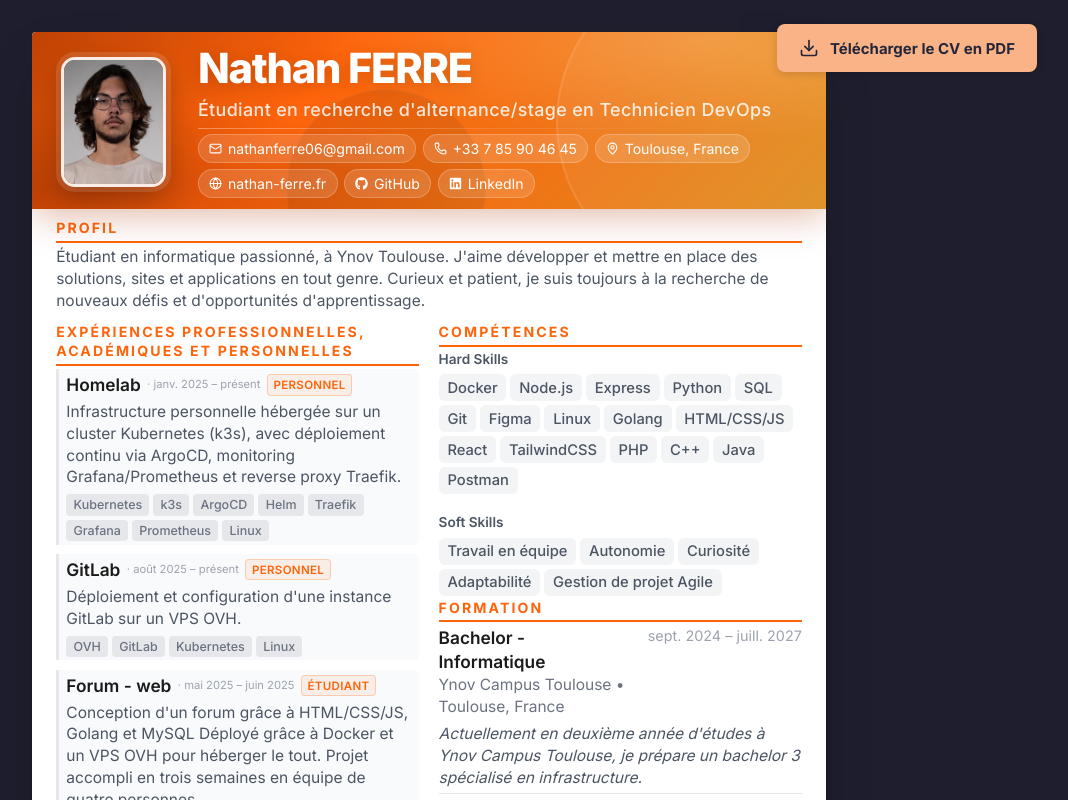
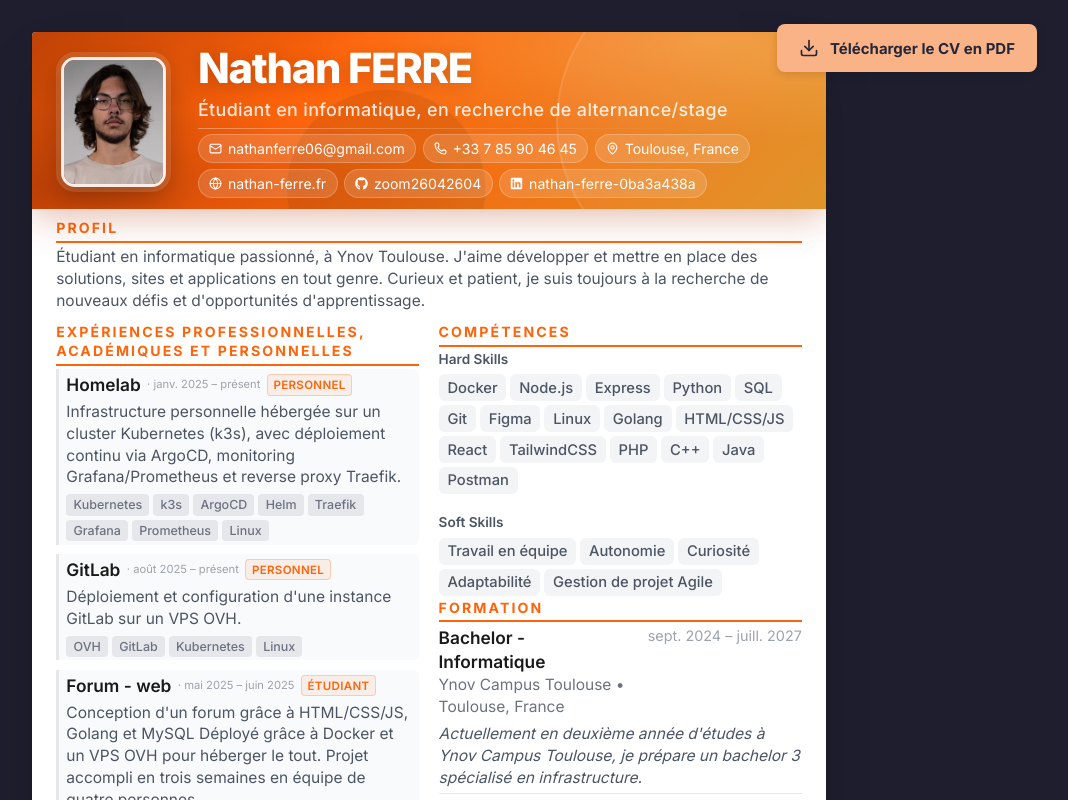
Before and after one commit to zoom26042604/cv, a Next.js app: page / in a window 1280 px wide. Shown: the top 800 px of the page, without its empty margins (211-1279 px from the left). Built offline with nearby package versions, Linux system fonts and the light colour scheme.

Commit message:
Update CV data and header display

```diff
--- a/components/Header.tsx
+++ b/components/Header.tsx
@@ -56,13 +56,13 @@ export default function Header() {
           {personal.github && (
             <a href={`https://github.com/${personal.github}`} target="_blank" rel="noopener noreferrer">
               <FaGithub size={13} />
-              GitHub
+              {personal.github}
             </a>
           )}
           {personal.linkedin && (
-            <a href="https://www.linkedin.com/in/nathan-ferre-0ba3a438a/" target="_blank" rel="noopener noreferrer">
+            <a href={`https://www.linkedin.com/in/${personal.linkedin}`} target="_blank" rel="noopener noreferrer">
               <FaLinkedin size={13} />
-              LinkedIn
+              {personal.linkedin}
             </a>
           )}
         </div>
--- a/data/cv-data.ts
+++ b/data/cv-data.ts
@@ -75,7 +75,7 @@ export interface CVData {
 export const cvData: CVData = {
   personal: {
     name: 'Nathan FERRE',
-    title: "Étudiant en recherche d'alternance/stage en Technicien DevOps",
+    title: "Étudiant en informatique, en recherche de alternance/stage",
     email: 'nathanferre06@gmail.com',
     phone: '+33 7 85 90 46 45',
     location: 'Toulouse, France',
```
Also changed, not shown: 1 other file (tests, documents, lock files or other folders).
